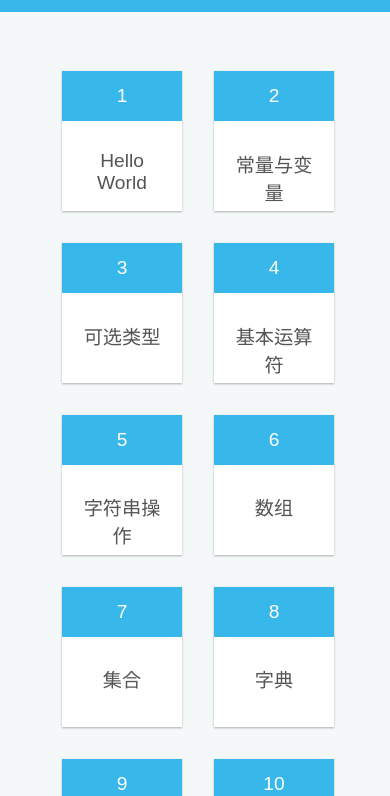
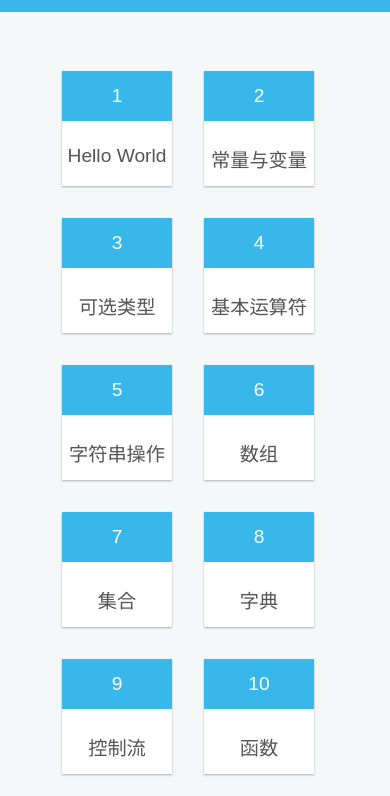
Before and after one commit to Agent-4/SwiftManual, a plain HTML site: page index.html in a window 390 px wide. Shown: the part 46-842 px from the top of the page. Drawn offline with Linux system fonts and the light colour scheme.

Commit message:
update css

```diff
--- a/manual/source/site.css
+++ b/manual/source/site.css
@@ -219,7 +219,8 @@ nav {
     float: left;
   }
   li a {
-    margin-top: 40px;
-    width: 120px;
+    margin-top: 45px;
+    width: 110px;
+    padding: 1.5em 0 0 0;
   }
 }
```
